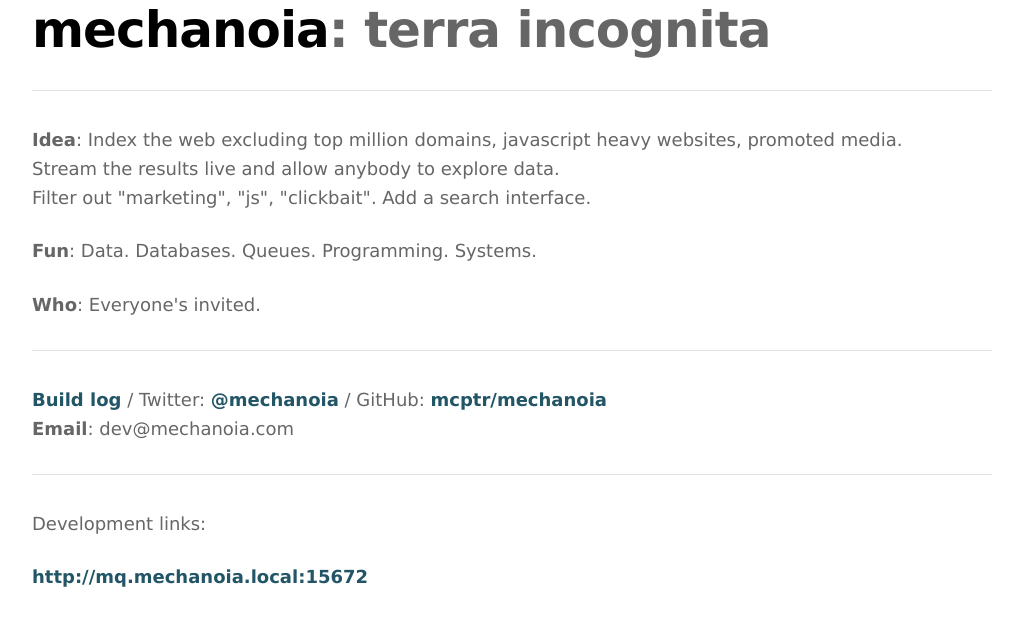
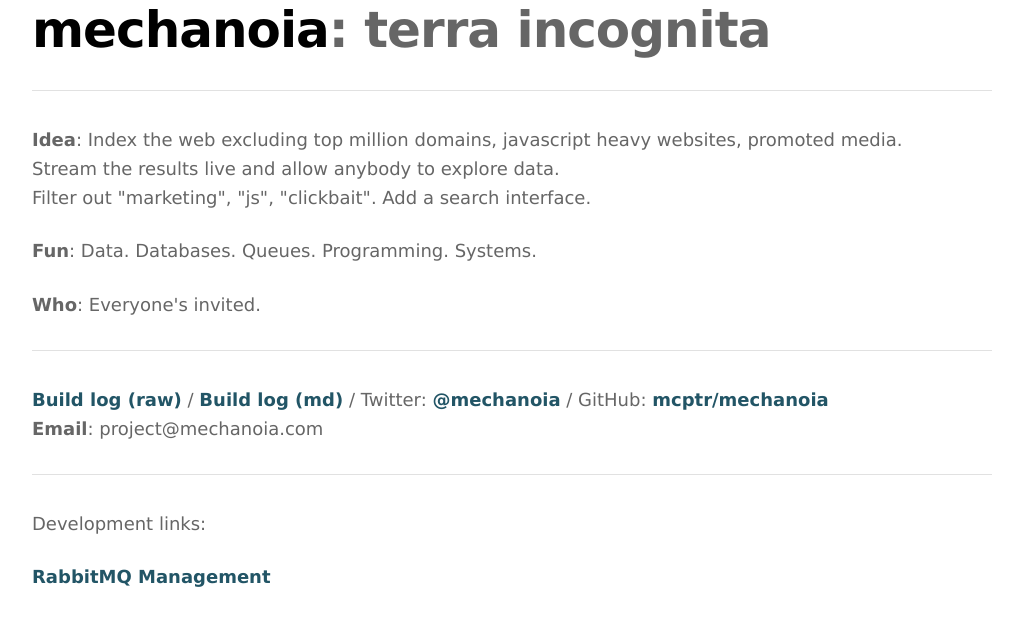
Before and after one commit to mcptr/mechanoia, a plain HTML site: page index.html in a window 1280 px wide. Shown: the whole page, without its empty margins (128-1151 px from the left). Drawn offline with nearby package versions, Linux system fonts and the light colour scheme; files that its build step writes are made by us from their sources.

Commit message:
updated index

```diff
--- a/index.html
+++ b/index.html
@@ -33,13 +33,15 @@
 			</section>
 			<hr/>
 			<section>
-				<a href="blog">Build log</a>
+				<a href="blog">Build log (raw)</a>
+				/
+				<a href="https://github.com/mcptr/mechanoia/tree/master/blog/posts">Build log (md)</a>
 				/
 				Twitter: <a href="https://twitter.com/mechanoia">@mechanoia</a>
 				/
 				GitHub: <a href="https://github.com/mcptr/mechanoia">mcptr/mechanoia</a>
 				<br/>
-				<strong>Email</strong>: <span>dev</span>@<span>mechanoia.com</span>
+				<strong>Email</strong>: <span>project</span>@<span>mechanoia.com</span>
 				<br/>
 			</section>
 			<hr/>
@@ -48,7 +50,7 @@
 					Development links:
 					<ul class="unstyled">
 						<li>
-							<a href="http://mq.mechanoia.local:15672">http://mq.mechanoia.local:15672</a>
+							<a href="http://localhost:15672">RabbitMQ Management</a>
 						</li>
 					</ul>
 				</p>
```
